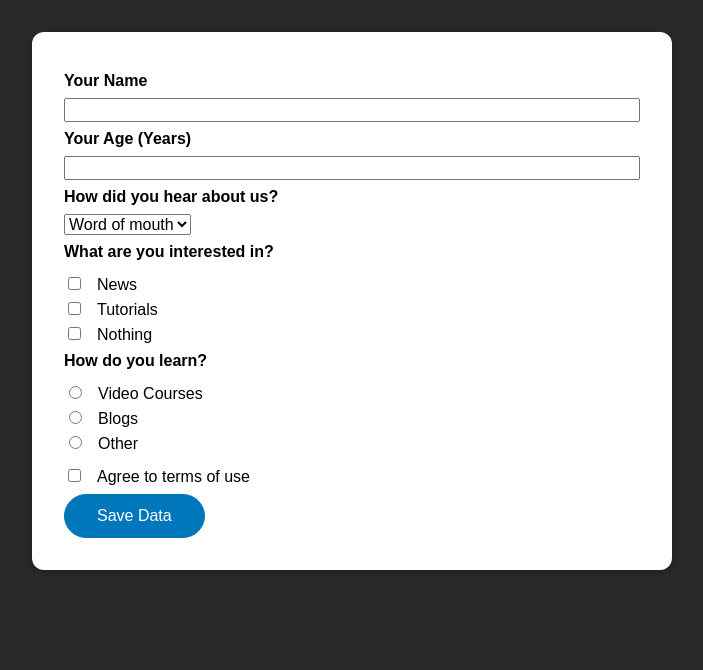
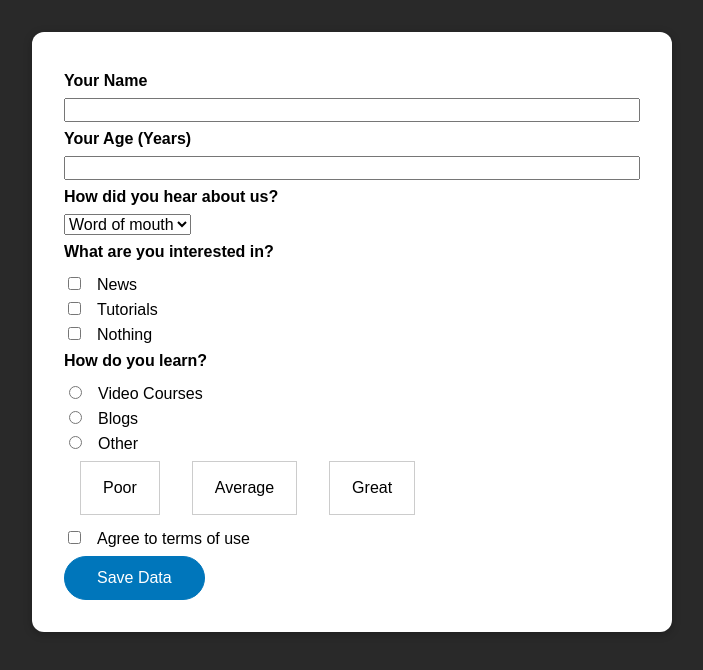
Before and after one commit to vahid-bagh3ri/VueJS_1, a Vue app: page / in a window 1280 px wide. Shown: the top 670 px of the page, without its empty margins (288-991 px from the left). Built offline with nearby package versions, Linux system fonts and the light colour scheme; the HTML template or start-up script is replaced by a standard one.

Commit message:
7. Building a Custom Control Component

```diff
--- a/src/components/RatingControl.vue
+++ b/src/components/RatingControl.vue
@@ -1,18 +1,41 @@
 <template>
   <ul>
-    <li>
-      <button type="button">Poor</button>
+    <li :class="{ active: activeOption === 'poor' }">
+      <button type="button" @click="activate('poor')">
+        Poor
+      </button>
     </li>
-    <li>
-      <button type="button">Average</button>
+    <li :class="{ active: activeOption === 'average' }">
+      <button type="button" @click="activate('average')">Average</button>
     </li>
-    <li>
-      <button type="button">Great</button>
+    <li :class="{ active: activeOption === 'great' }">
+      <button type="button" @click="activate('great')">Great</button>
     </li>
   </ul>
 </template>
 
+<script>
+export default {
+  data() {
+    return {
+      activeOption: null
+    };
+  },
+  methods: {
+    activate(option) {
+      this.activeOption = option;
+    }
+  }
+};
+</script>
+
 <style scoped>
+.active {
+  border-color: #a00078;
+}
+.active button {
+  color: #a00078;
+}
 ul {
   list-style: none;
   margin: 0.5rem 0;
--- a/src/components/TheForm.vue
+++ b/src/components/TheForm.vue
@@ -99,6 +99,9 @@
       </div>
     </div>
     <div class="form-control">
+      <rating-control></rating-control>
+    </div>
+    <div class="form-control">
       <input
         type="checkbox"
         name="confirm-terms"
@@ -114,7 +117,11 @@
 </template>
 
 <script>
+import RatingControl from './RatingControl.vue';
 export default {
+  components: {
+    RatingControl
+  },
   data() {
     return {
       userName: '',
```
